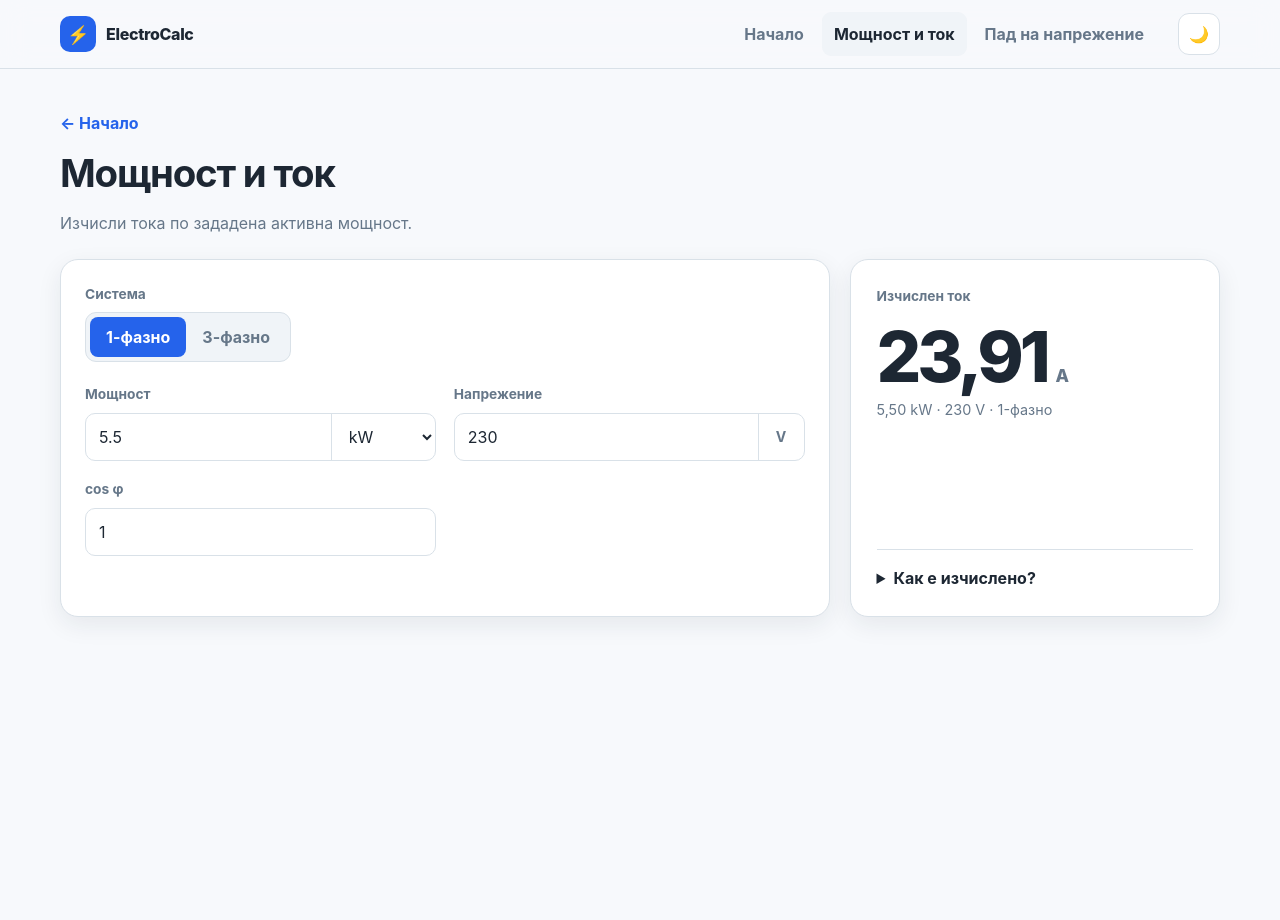
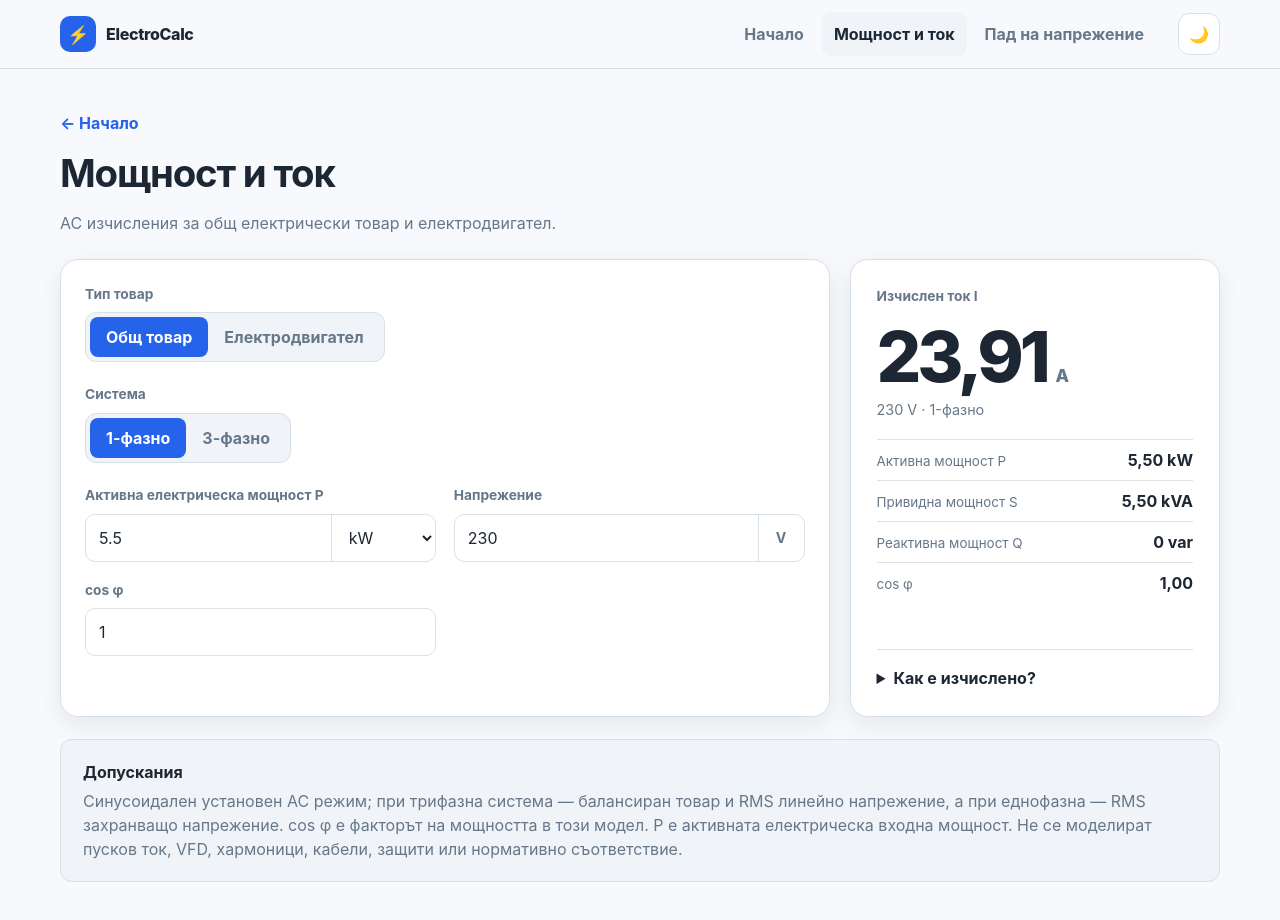
Before and after one commit to svilen9510/ElectroCalc, a React (Vite) app: page /#home in a window 1280 px wide. Both pictures are taken after a click on the button "Мощност и ток". Shown: the top 920 px of the page. Before the commit the page ends 800 px from the top, so only its background shows below. Built offline with nearby package versions, Linux system fonts and the light colour scheme.

Commit message:
Add AC load and motor calculator UI

```diff
--- a/css/components.css
+++ b/css/components.css
@@ -344,6 +344,12 @@ button.tool-card:hover {
   font-size: 0.88rem;
 }
 
+.field-help {
+  margin: 14px 0 0;
+  color: var(--text-muted);
+  font-size: 0.84rem;
+}
+
 .result-kicker {
   color: var(--text-muted);
   font-size: 0.86rem;
@@ -412,6 +418,38 @@ button.tool-card:hover {
   margin-bottom: auto;
   color: var(--text-muted);
   font-size: 0.9rem;
+}
+
+.result-context {
+  color: var(--text-muted);
+  font-size: 0.9rem;
+}
+
+.result-values {
+  display: grid;
+  gap: 8px;
+  margin: 18px 0 auto;
+}
+
+.result-value {
+  display: grid;
+  grid-template-columns: minmax(0, 1fr) max-content;
+  align-items: baseline;
+  gap: 16px;
+  padding-top: 8px;
+  border-top: 1px solid var(--border);
+}
+
+.result-value dt {
+  color: var(--text-muted);
+  font-size: 0.84rem;
+}
+
+.result-value dd {
+  margin: 0;
+  text-align: right;
+  font-weight: 750;
+  white-space: nowrap;
 }
 
 .formula-box {
--- a/src/calculators/PowerCurrentCalculator.jsx
+++ b/src/calculators/PowerCurrentCalculator.jsx
@@ -1,10 +1,13 @@
 import { useState } from "react";
 
-import { calculateCurrent } from "../../js/calculators/power-current.js";
+import {
+  calculateAcLoad,
+  calculateMotorLoad
+} from "../../js/calculators/power-current.js";
 import { phaseLabel } from "../../js/utils/electrical.js";
 import { formatNumber } from "../../js/utils/format.js";
 import { convertUnit } from "../../js/utils/units.js";
-import { positiveNumber, rangeNumber } from "../../js/utils/validation.js";
+import { positiveNumber } from "../../js/utils/validation.js";
 import ResponsiveSelect from "../components/ResponsiveSelect.jsx";
 
 const POWER_UNITS = [
@@ -12,50 +15,71 @@ const POWER_UNITS = [
   { value: "W", label: "W" }
 ];
 
+const LOAD_MODES = [
+  { value: "general", label: "Общ товар" },
+  { value: "motor", label: "Електродвигател" }
+];
+
+const PHASE_OPTIONS = [
+  { value: "1", label: "1-фазно" },
+  { value: "3", label: "3-фазно" }
+];
+
 export default function PowerCurrentCalculator({ navigateHome }) {
-  const [power, setPower] = useState("5.5");
-  const [powerUnit, setPowerUnit] = useState("kW");
+  const [loadMode, setLoadMode] = useState("general");
+  const [phases, setPhases] = useState(1);
   const [voltage, setVoltage] = useState("230");
   const [cosPhi, setCosPhi] = useState("1");
-  const [phases, setPhases] = useState(1);
+  const [generalPower, setGeneralPower] = useState("5.5");
+  const [generalPowerUnit, setGeneralPowerUnit] = useState("kW");
+  const [motorShaftPower, setMotorShaftPower] = useState("5.5");
+  const [motorPowerUnit, setMotorPowerUnit] = useState("kW");
+  const [efficiencyPercent, setEfficiencyPercent] = useState("");
 
+  const isMotor = loadMode === "motor";
+  const selectedPower = isMotor ? motorShaftPower : generalPower;
+  const selectedPowerUnit = isMotor ? motorPowerUnit : generalPowerUnit;
   const normalizedPowerWatts = convertUnit(
-    Number(power),
-    powerUnit,
+    Number(selectedPower),
+    selectedPowerUnit,
     "W",
     "power"
   );
-  const powerResult = positiveNumber(normalizedPowerWatts, "Мощността");
+  const powerResult = positiveNumber(
+    normalizedPowerWatts,
+    isMotor ? "Мощността на вала" : "Активната мощност"
+  );
   const voltageResult = positiveNumber(voltage, "Напрежението");
-  const cosPhiResult = rangeNumber(cosPhi, "cos φ", 0.01, 1);
-  const firstError = [powerResult, voltageResult, cosPhiResult]
-    .find((result) => !result.ok);
-  const current = firstError
+  const cosPhiResult = positiveNumberAtMost(cosPhi, "cos φ", 1);
+  const efficiencyResult = isMotor
+    ? positiveNumberAtMost(efficiencyPercent, "Ефективността η", 100, "%")
+    : { ok: true, value: null };
+  const firstError = [
+    powerResult,
+    voltageResult,
+    cosPhiResult,
+    efficiencyResult
+  ].find((candidate) => !candidate.ok);
+
+  const result = firstError
     ? null
-    : calculateCurrent({
-      powerWatts: powerResult.value,
+    : isMotor
+      ? calculateMotorLoad({
+        shaftPowerWatts: powerResult.value,
+        efficiency: efficiencyResult.value / 100,
+        voltage: voltageResult.value,
+        cosPhi: cosPhiResult.value,
+        phases
+      })
+      : calculateAcLoad({
+        activePowerWatts: powerResult.value,
         voltage: voltageResult.value,
         cosPhi: cosPhiResult.value,
         phases
       });
-  const hasValidResult = Number.isFinite(current);
-
-  function changePowerUnit(nextUnit) {
-    if (nextUnit === powerUnit) return;
-
-    if (power !== "") {
-      const convertedPower = convertUnit(
-        Number(power),
-        powerUnit,
-        nextUnit,
-        "power"
+  const validationMessage = firstError?.message ?? (
+    result ? "" : "Въведените стойности не могат да бъдат изчислени."
   );
-
-      if (convertedPower !== null) setPower(String(convertedPower));
-    }
-
-    setPowerUnit(nextUnit);
-  }
 
   function changePhases(nextPhases) {
     setPhases(nextPhases);
@@ -64,11 +88,34 @@ export default function PowerCurrentCalculator({ navigateHome }) {
     if (nextPhases === 3 && Number(voltage) === 230) setVoltage("400");
   }
 
-  const displayPower = hasValidResult
-    ? powerUnit === "kW"
-      ? `${formatNumber(Number(power), 2)} kW`
-      : `${formatNumber(Number(power), 0)} W`
-    : null;
+  function changePowerUnit(mode, nextUnit) {
+    const currentValue = mode === "motor" ? motorShaftPower : generalPower;
+    const currentUnit = mode === "motor" ? motorPowerUnit : generalPowerUnit;
+    if (nextUnit === currentUnit) return;
+
+    if (currentValue !== "") {
+      const convertedPower = convertUnit(
+        Number(currentValue),
+        currentUnit,
+        nextUnit,
+        "power"
+      );
+
+      if (convertedPower !== null) {
+        if (mode === "motor") {
+          setMotorShaftPower(String(convertedPower));
+        } else {
+          setGeneralPower(String(convertedPower));
+        }
+      }
+    }
+
+    if (mode === "motor") {
+      setMotorPowerUnit(nextUnit);
+    } else {
+      setGeneralPowerUnit(nextUnit);
+    }
+  }
 
   return (
     <section id="view-power" className="view is-active" data-view="power">
@@ -78,125 +125,295 @@ export default function PowerCurrentCalculator({ navigateHome }) {
             ← Начало
           </button>
           <h2>Мощност и ток</h2>
-          <p>Изчисли тока по зададена активна мощност.</p>
+          <p>AC изчисления за общ електрически товар и електродвигател.</p>
         </div>
       </div>
 
       <div className="calculator-layout">
         <form className="calc-panel" noValidate onSubmit={(event) => event.preventDefault()}>
+          <SegmentedButtons
+            label="Тип товар"
+            ariaLabel="Тип товар"
+            value={loadMode}
+            options={LOAD_MODES}
+            onChange={setLoadMode}
+          />
+
+          <SegmentedButtons
+            label="Система"
+            ariaLabel="Тип система"
+            value={String(phases)}
+            options={PHASE_OPTIONS}
+            onChange={(value) => changePhases(Number(value))}
+          />
+
+          <div className="fields-grid">
+            {isMotor ? (
+              <PowerInput
+                id="motor-shaft-power"
+                unitId="motor-power-unit"
+                label="Номинална механична мощност на вала"
+                value={motorShaftPower}
+                unit={motorPowerUnit}
+                unitAriaLabel="Единица за мощност на вала"
+                onValueChange={setMotorShaftPower}
+                onUnitChange={(nextUnit) => changePowerUnit("motor", nextUnit)}
+              />
+            ) : (
+              <PowerInput
+                id="general-active-power"
+                unitId="general-power-unit"
+                label="Активна електрическа мощност P"
+                value={generalPower}
+                unit={generalPowerUnit}
+                unitAriaLabel="Единица за активна мощност"
+                onValueChange={setGeneralPower}
+                onUnitChange={(nextUnit) => changePowerUnit("general", nextUnit)}
+              />
+            )}
+
+            <NumericField
+              id="power-voltage"
+              label="Напрежение"
+              value={voltage}
+              onChange={setVoltage}
+              unit="V"
+            />
+
+            <NumericField
+              id="power-cosphi"
+              label="cos φ"
+              value={cosPhi}
+              onChange={setCosPhi}
+            />
+
+            {isMotor && (
+              <NumericField
+                id="motor-efficiency"
+                label="Ефективност η"
+                value={efficiencyPercent}
+                onChange={setEfficiencyPercent}
+                unit="%"
+              />
+            )}
+          </div>
+
+          {isMotor && (
+            <p className="field-help">
+              Мощността е механична мощност на вала. Използвайте η и cos φ от табелката или производителя, когато са налични.
+            </p>
+          )}
+
+          <div className="validation-message" aria-live="polite">
+            {validationMessage}
+          </div>
+        </form>
+
+        <PowerResults
+          result={result}
+          phases={phases}
+          voltage={voltageResult.ok ? voltageResult.value : null}
+        />
+      </div>
+
+      <div className="note-panel">
+        <strong>Допускания</strong>
+        <p>
+          Синусоидален установен AC режим; при трифазна система — балансиран товар и RMS линейно
+          напрежение, а при еднофазна — RMS захранващо напрежение. cos φ е факторът на мощността в
+          този модел. {isMotor
+            ? "Номиналната мощност на двигателя е механичната мощност на вала."
+            : "P е активната електрическа входна мощност."}
+          {" "}Не се моделират пусков ток, VFD, хармоници, кабели, защити или нормативно съответствие.
+        </p>
+      </div>
+    </section>
+  );
+}
+
+function SegmentedButtons({ label, ariaLabel, value, options, onChange }) {
+  return (
     <div className="field-group">
-            <span className="field-label">Система</span>
-            <div className="segmented-control" role="group" aria-label="Тип система">
-              {[1, 3].map((phaseCount) => (
+      <span className="field-label">{label}</span>
+      <div className="segmented-control" role="group" aria-label={ariaLabel}>
+        {options.map((option) => {
+          const isActive = option.value === value;
+          return (
             <button
-                  key={phaseCount}
+              key={option.value}
               type="button"
-                  className={`segment${phases === phaseCount ? " is-active" : ""}`}
-                  aria-pressed={phases === phaseCount}
-                  onClick={() => changePhases(phaseCount)}
+              className={`segment${isActive ? " is-active" : ""}`}
+              aria-pressed={isActive}
+              onClick={() => onChange(option.value)}
             >
-                  {phaseCount}-фазно
+              {option.label}
             </button>
-              ))}
+          );
+        })}
       </div>
     </div>
+  );
+}
 
-          <div className="fields-grid">
+function PowerInput({
+  id,
+  unitId,
+  label,
+  value,
+  unit,
+  unitAriaLabel,
+  onValueChange,
+  onUnitChange
+}) {
+  return (
     <div className="field">
-              <label className="field-label" htmlFor="power-value">Мощност</label>
+      <label className="field-label" htmlFor={id}>{label}</label>
       <ResponsiveSelect
-                id="power-unit"
-                value={powerUnit}
+        id={unitId}
+        value={unit}
         options={POWER_UNITS}
-                onChange={changePowerUnit}
-                ariaLabel="Единица за мощност"
-                pickerTitle="Единица за мощност"
+        onChange={onUnitChange}
+        ariaLabel={unitAriaLabel}
+        pickerTitle={unitAriaLabel}
         minWidth={160}
         className="compact-select-control"
       >
         <input
-                  id="power-value"
+          id={id}
           type="text"
           inputMode="decimal"
-                  value={power}
-                  onChange={(event) => setPower(event.target.value)}
+          value={value}
+          onChange={(event) => onValueChange(event.target.value)}
         />
       </ResponsiveSelect>
     </div>
+  );
+}
 
-            <label className="field">
-              <span className="field-label">Напрежение</span>
+function NumericField({ id, label, value, onChange, unit }) {
+  return (
+    <label className="field" htmlFor={id}>
+      <span className="field-label">{label}</span>
       <span className="input-wrap">
         <input
+          id={id}
           type="text"
           inputMode="decimal"
-                  value={voltage}
-                  onChange={(event) => setVoltage(event.target.value)}
+          value={value}
+          onChange={(event) => onChange(event.target.value)}
         />
-                <span className="unit">V</span>
+        {unit && <span className="unit">{unit}</span>}
       </span>
     </label>
+  );
+}
 
-            <label className="field">
-              <span className="field-label">cos φ</span>
-              <span className="input-wrap">
-                <input
-                  type="text"
-                  inputMode="decimal"
-                  value={cosPhi}
-                  onChange={(event) => setCosPhi(event.target.value)}
-                />
+function PowerResults({ result, phases, voltage }) {
+  return (
+    <aside className="result-panel" aria-live="polite">
+      <span className="result-kicker">Изчислен ток I</span>
+      <div className="result-main">
+        <span className="result-number">
+          {result ? formatNumber(result.currentAmps, 2) : "—"}
         </span>
-            </label>
+        <span className="result-unit">A</span>
       </div>
 
-          <div className="validation-message" aria-live="polite">
-            {firstError?.message ?? ""}
+      <div className="result-context">
+        {result && Number.isFinite(voltage)
+          ? `${formatNumber(voltage, 0)} V · ${phaseLabel(phases)}`
+          : "—"}
       </div>
-        </form>
 
-        <aside className="result-panel" aria-live="polite">
-          <span className="result-kicker">Изчислен ток</span>
-          <div className="result-main">
-            <span className="result-number">{hasValidResult ? formatNumber(current, 2) : "—"}</span>
-            <span className="result-unit">A</span>
-          </div>
-          <div className="result-meta">
-            <span>
-              {hasValidResult
-                ? `${displayPower} · ${formatNumber(voltageResult.value, 0)} V · ${phaseLabel(phases)}`
-                : "—"}
-            </span>
-          </div>
+      {result && <ResultValues result={result} />}
 
       <details className="formula-box">
         <summary>Как е изчислено?</summary>
         <div className="formula-content">
-              {hasValidResult && (
-                phases === 3
-                  ? (
-                    <>
-                      <p>Трифазна система:</p>
-                      <code>I = P / (√3 × U × cosφ)</code>
-                      <code>
-                        I = {formatNumber(powerResult.value, 0)} / (√3 × {formatNumber(voltageResult.value, 0)} × {formatNumber(cosPhiResult.value, 2)}) = {formatNumber(current, 2)} A
-                      </code>
-                    </>
-                  )
-                  : (
-                    <>
-                      <p>Еднофазна система:</p>
-                      <code>I = P / (U × cosφ)</code>
-                      <code>
-                        I = {formatNumber(powerResult.value, 0)} / ({formatNumber(voltageResult.value, 0)} × {formatNumber(cosPhiResult.value, 2)}) = {formatNumber(current, 2)} A
-                      </code>
-                    </>
-                  )
-              )}
+          {result && <PowerFormula result={result} />}
         </div>
       </details>
     </aside>
-      </div>
-    </section>
   );
 }
+
+function ResultValues({ result }) {
+  const values = result.mode === "motor"
+    ? [
+      ["Механична мощност на вала", formatPower(result.shaftPowerWatts, "W", "kW")],
+      ["Активна електрическа входна мощност P", formatPower(result.electricalInputPowerWatts, "W", "kW")],
+      ["Привидна мощност S", formatPower(result.apparentPowerVoltAmps, "VA", "kVA")],
+      ["Реактивна мощност Q", formatPower(result.reactivePowerVars, "var", "kvar")],
+      ["cos φ", formatNumber(result.cosPhi, 2)],
+      ["Ефективност η", `${formatNumber(result.efficiency * 100, 2)}%`]
+    ]
+    : [
+      ["Активна мощност P", formatPower(result.activePowerWatts, "W", "kW")],
+      ["Привидна мощност S", formatPower(result.apparentPowerVoltAmps, "VA", "kVA")],
+      ["Реактивна мощност Q", formatPower(result.reactivePowerVars, "var", "kvar")],
+      ["cos φ", formatNumber(result.cosPhi, 2)]
+    ];
+
+  return (
+    <dl className="result-values">
+      {values.map(([label, value]) => (
+        <div className="result-value" key={label}>
+          <dt>{label}</dt>
+          <dd>{value}</dd>
+        </div>
+      ))}
+    </dl>
+  );
+}
+
+function PowerFormula({ result }) {
+  const currentFormula = result.phases === 3
+    ? "I = S / (√3 × U)"
+    : "I = S / U";
+  const currentSubstitution = result.phases === 3
+    ? `I = ${formatNumber(result.apparentPowerVoltAmps, 2)} / (√3 × ${formatNumber(result.voltage, 2)}) = ${formatNumber(result.currentAmps, 2)} A`
+    : `I = ${formatNumber(result.apparentPowerVoltAmps, 2)} / ${formatNumber(result.voltage, 2)} = ${formatNumber(result.currentAmps, 2)} A`;
+  const activePowerWatts = result.mode === "motor"
+    ? result.electricalInputPowerWatts
+    : result.activePowerWatts;
+
+  return (
+    <>
+      {result.mode === "motor" && (
+        <>
+          <p>Електрическа входна мощност от механичната мощност на вала:</p>
+          <code>Pел = Pвал / η</code>
+          <code>
+            Pел = {formatNumber(result.shaftPowerWatts, 2)} / {formatNumber(result.efficiency, 2)} = {formatNumber(result.electricalInputPowerWatts, 2)} W
+          </code>
+        </>
+      )}
+      <p>AC зависимости:</p>
+      <code>S = P / cos φ = {formatNumber(activePowerWatts, 2)} / {formatNumber(result.cosPhi, 2)} = {formatNumber(result.apparentPowerVoltAmps, 2)} VA</code>
+      <code>Q = P × tan(arccos(cos φ)) = {formatNumber(result.reactivePowerVars, 2)} var</code>
+      <code>{currentFormula}</code>
+      <code>{currentSubstitution}</code>
+    </>
+  );
+}
+
+function positiveNumberAtMost(value, label, maximum, unit = "") {
+  const positiveResult = positiveNumber(value, label);
+  if (!positiveResult.ok) return positiveResult;
+
+  if (positiveResult.value > maximum) {
+    return {
+      ok: false,
+      message: `${label} трябва да е най-много ${maximum}${unit}.`
+    };
+  }
+
+  return positiveResult;
+}
+
+function formatPower(value, baseUnit, kiloUnit) {
+  if (!Number.isFinite(value)) return "—";
+  if (value === 0) return `0 ${baseUnit}`;
+  if (Math.abs(value) >= 1000) return `${formatNumber(value / 1000, 2)} ${kiloUnit}`;
+  return `${formatNumber(value, 2)} ${baseUnit}`;
+}
```
Also changed, not shown: 1 other file (tests, documents, lock files or other folders). Lines whose indentation alone changed are shown as unchanged.
